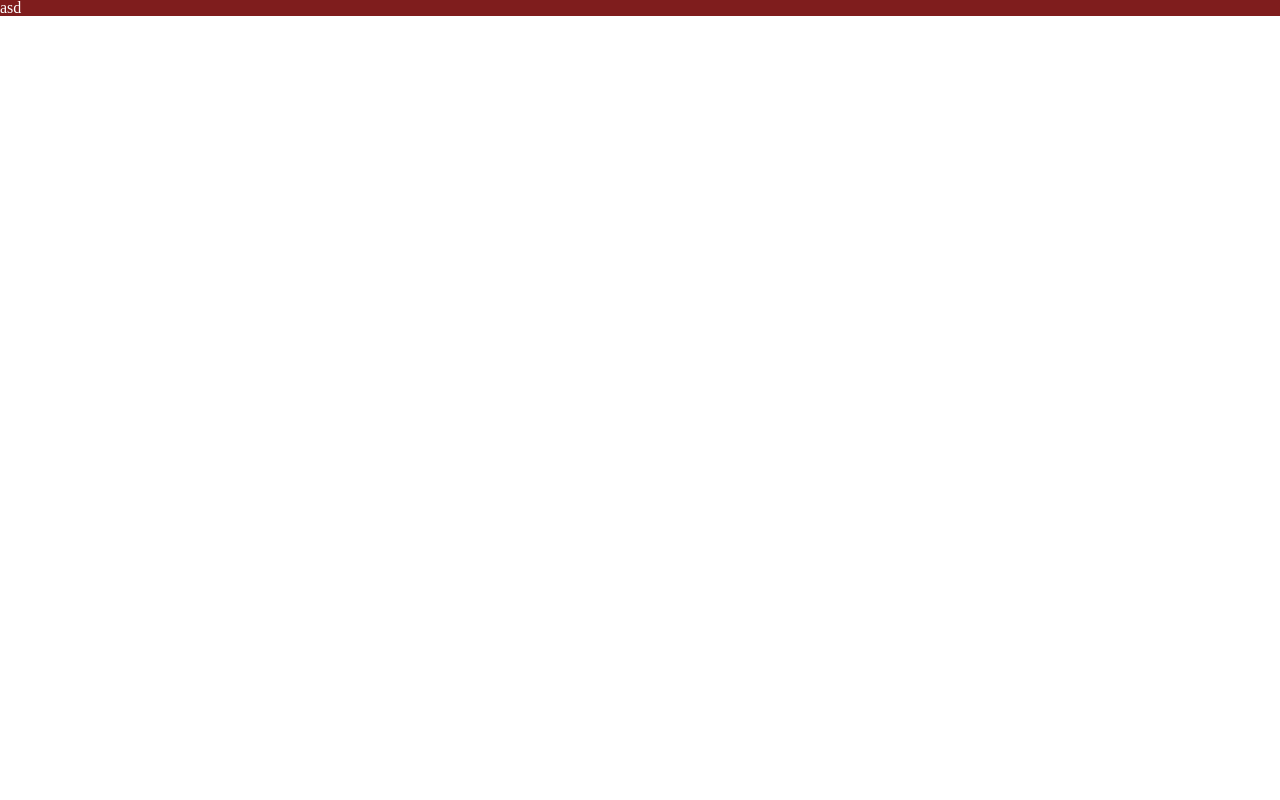
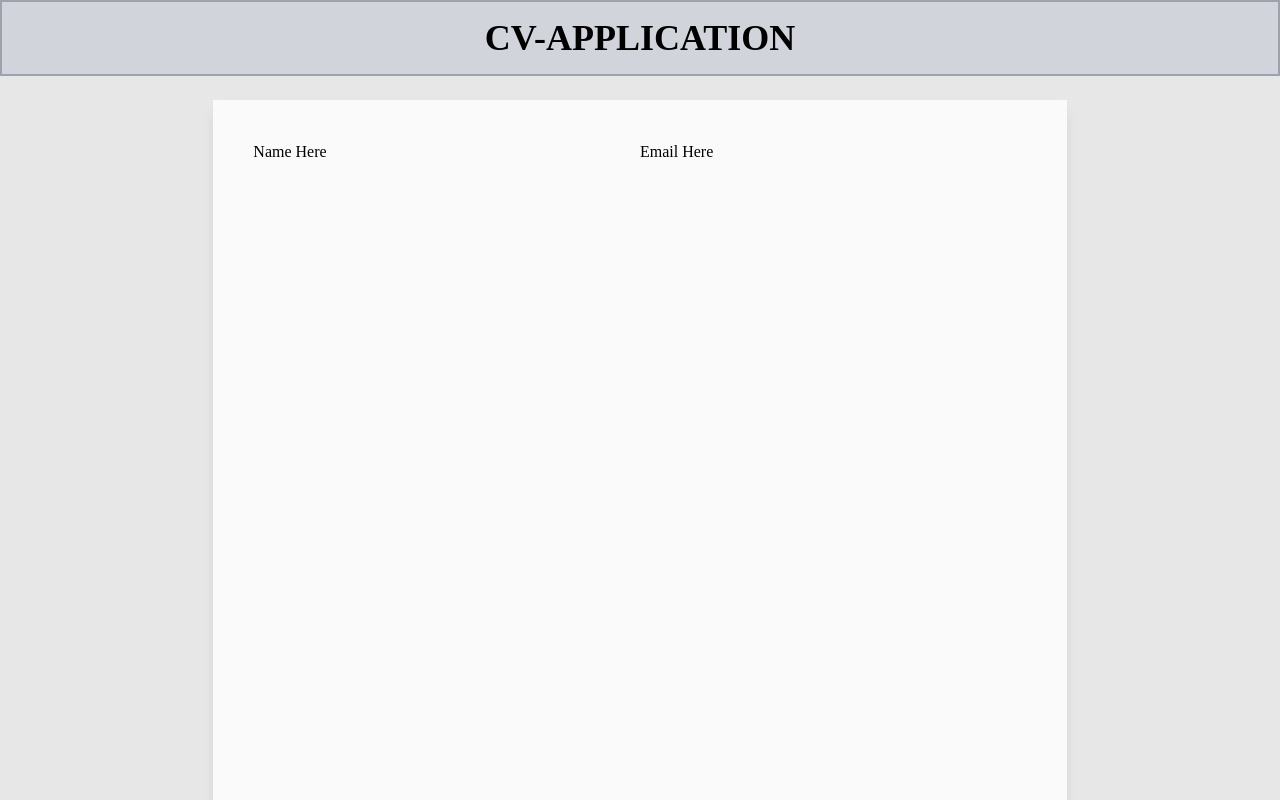
Before and after one commit to yangjie500/CV-Application, a React app: page / in a window 1280 px wide. Shown: the top 800 px of the page. Built offline with nearby package versions, Linux system fonts and the light colour scheme.

Commit message:
Started on a few component with styled-component and tailwindcss

```diff
--- a/src/App.tsx
+++ b/src/App.tsx
@@ -1,5 +1,8 @@
 import React, {Component} from "react";
 import GlobalStyle from "./components/ui/globalStyle"
+
+import Header from "./components/Header"
+import Main from "./components/Main"
 
 class App extends Component {
 
@@ -8,8 +11,9 @@ class App extends Component {
     return (
       <>
         <GlobalStyle />
-        <div className="bg-red-900 text-white">
-          asd
+        <Header />
+        <div className="mx-auto h-[100%]">
+          <Main />
         </div>
       </>
     )
--- /dev/null
+++ b/src/components/Header.tsx
@@ -0,0 +1,13 @@
+import React from "react";
+
+function Header() {
+  return (
+    <header className="p-4 bg-gray-300 border-2 border-gray-400">
+      <h1 className="text-4xl font-bold uppercase text-center">
+        cv-application
+      </h1>
+    </header>
+  )
+}
+
+export default Header
--- /dev/null
+++ b/src/components/InfoChangeable.tsx
@@ -0,0 +1,61 @@
+import React, { Component } from "react"
+
+import StyledInput from "./ui/StyledInput"
+
+type handle_click = () => void
+
+interface IChangeableProps {
+  children: (a: handle_click, b: string) => React.ReactNode;
+  initialValue: string;
+}
+
+interface IChangeableState {
+  ranOnce: boolean;
+  edit: boolean;
+  value: string;
+}
+
+class InfoChangeable extends Component<IChangeableProps, IChangeableState> {
+
+  state: IChangeableState = {
+    ranOnce: false,
+    edit: false,
+    value: ""
+  }
+
+  handleClick = () => {
+    this.setState({
+      ranOnce: true,
+      edit: !this.state.edit
+    })
+  }
+
+  handleChange = (e: React.ChangeEvent<HTMLInputElement>) => {
+    const {value} = e.target
+    this.setState({
+      value: value
+    })
+  }
+
+  renderInputBox() {
+    return (
+      <div>
+        <StyledInput type="text" name="name" value={this.state.value} onChange={this.handleChange} />
+        <button onClick={this.handleClick}>Update</button>
+      </div>
+    )
+  }
+
+  render () {
+    console.log(this.state.edit)
+    return (
+      <div>
+        {this.state.edit ?
+          this.renderInputBox()
+        : this.props.children(this.handleClick, this.state.ranOnce ? this.state.value : this.props.initialValue)}
+     </div>
+    )
+  }
+}
+
+export default InfoChangeable
--- /dev/null
+++ b/src/components/Main.tsx
@@ -0,0 +1,17 @@
+import React, {Component} from "react"
+
+import PersonalInfo from "./PersonalInfo"
+
+class Main extends Component {
+
+  render() {
+    return(
+      <main className="mx-auto my-6 p-10 min-w-[800px] w-2/3  h-[80rem] bg-zinc-50 shadow-lg">
+        <PersonalInfo />
+      </main>
+    )
+
+  }
+}
+
+export default Main
--- /dev/null
+++ b/src/components/PersonalInfo.tsx
@@ -0,0 +1,32 @@
+import React, { Component } from "react"
+import styled from "styled-components"
+
+import InfoChangeable from "./InfoChangeable"
+
+const PersonalInfoSection = styled.section`
+  display: grid;
+  grid-template-columns: 1fr 1fr;
+`
+
+class PersonalInfo extends Component {
+
+  render() {
+    return (
+      <PersonalInfoSection>
+        <div>
+          <InfoChangeable initialValue="Name Here">
+            {(a, b) => <h1 onClick={a}>{b}</h1>}
+          </InfoChangeable>
+        </div>
+
+        <div>
+          <InfoChangeable initialValue="Email Here">
+            {(a, b) => <p onClick={a}>{b}</p>}
+          </InfoChangeable>
+        </div>
+      </PersonalInfoSection>
+    )
+  }
+}
+
+export default PersonalInfo
--- /dev/null
+++ b/src/components/ui/StyledInput.tsx
@@ -0,0 +1,5 @@
+import styled from "styled-components";
+
+export default styled.input`
+  border: solid 1px black;
+`
--- a/src/components/ui/globalStyle.tsx
+++ b/src/components/ui/globalStyle.tsx
@@ -4,52 +4,12 @@ export default createGlobalStyle`
   *,
   *::before,
   *::after {
-    box-sizing border-box
+    box-sizing: border-box;
   }
 
-  /* CSS Reset Eric Meyer */
-  html, body, div, span, applet, object, iframe,
-  h1, h2, h3, h4, h5, h6, p, blockquote, pre,
-  a, abbr, acronym, address, big, cite, code,
-  del, dfn, em, img, ins, kbd, q, s, samp,
-  small, strike, strong, sub, sup, tt, var,
-  b, u, i, center,
-  dl, dt, dd, ol, ul, li,
-  fieldset, form, label, legend,
-  table, caption, tbody, tfoot, thead, tr, th, td,
-  article, aside, canvas, details, embed,
-  figure, figcaption, footer, header, hgroup,
-  menu, nav, output, ruby, section, summary,
-  time, mark, audio, video {
-    margin: 0;
-    padding: 0;
-    border: 0;
-    font-size: 100%;
-    font: inherit;
-    vertical-align: baseline;
+  body {
+    font-family: "Times New Roman";
+    min-height: 100vh;
+    background-color: #e7e7e7;
   }
-  /* HTML5 display-role reset for older browsers */
-  article, aside, details, figcaption, figure,
-  footer, header, hgroup, menu, nav, section {
-    display: block;
-  }
-  body {
-    line-height: 1;
-  }
-  ol, ul {
-    list-style: none;
-  }
-  blockquote, q {
-    quotes: none;
-  }
-  blockquote:before, blockquote:after,
-  q:before, q:after {
-    content: '';
-    content: none;
-  }
-  table {
-    border-collapse: collapse;
-    border-spacing: 0;
-  }
-
 `
```
Also changed, not shown: src/components/Container.tsx (deleted), src/components/EditBox.tsx (added), src/components/ui/StyledButton.tsx (added), src/components/ui/StyledDiv.tsx (added).
